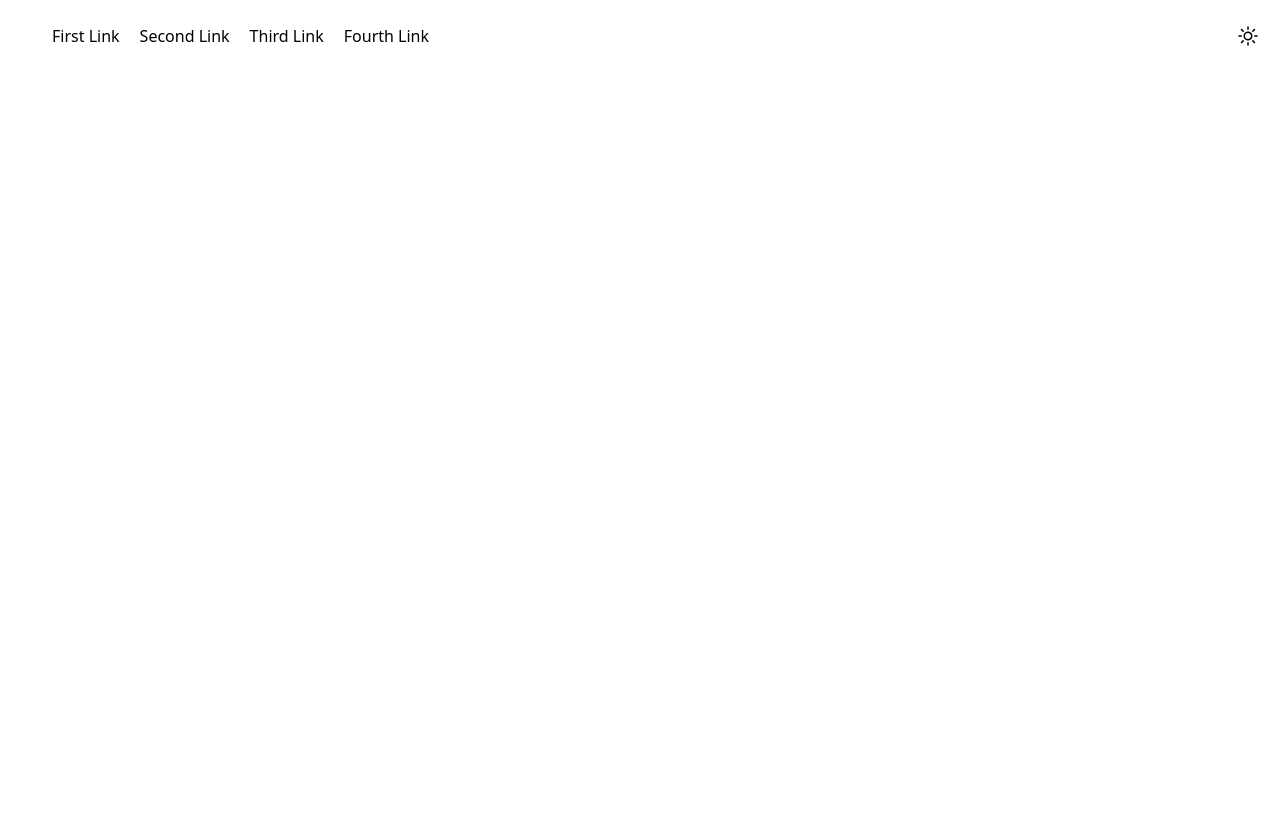
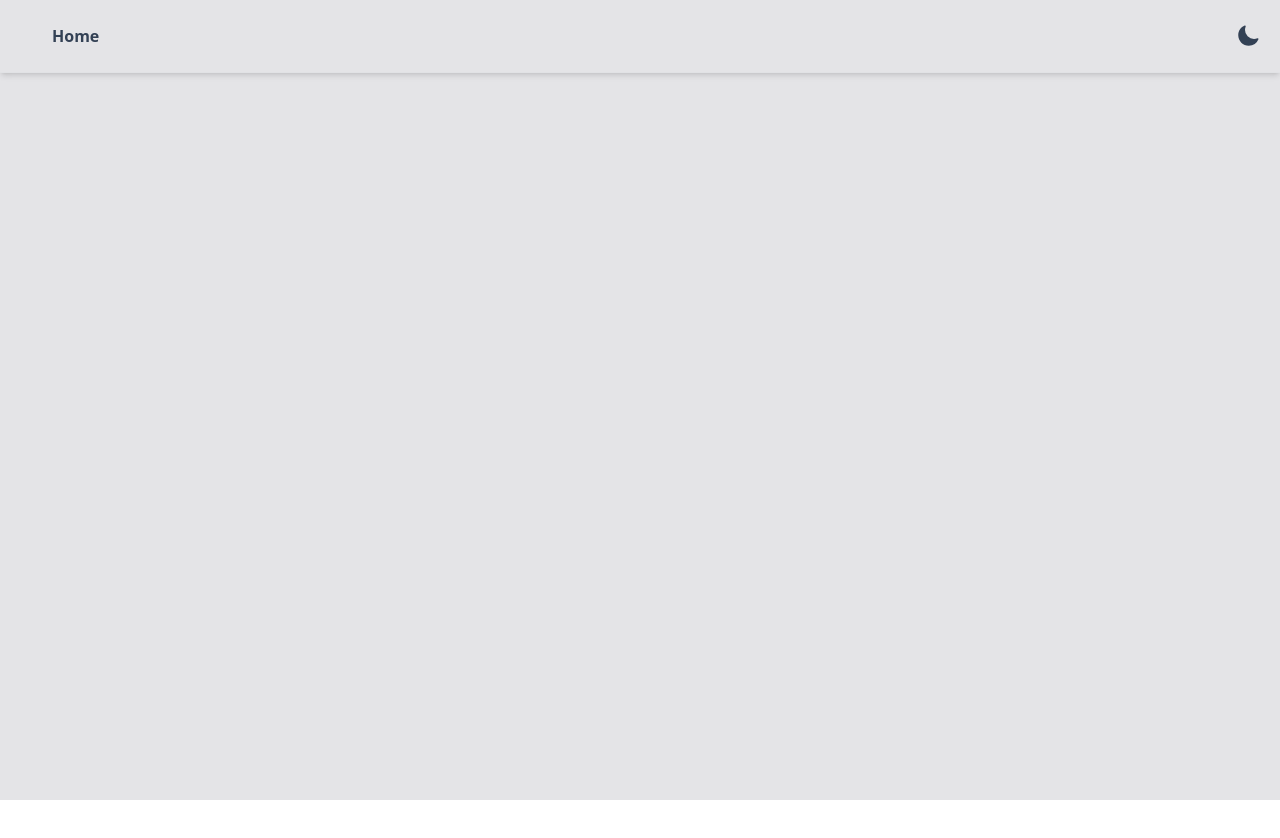
Before and after one commit to guimouraO1/mangas-nest, an Angular app: page / in a window 1280 px wide. Shown: the top 838 px of the page. After the commit the page ends 800 px from the top, so only its background shows below. Built offline with nearby package versions, Linux system fonts and the light colour scheme.

Commit message:
Ajustando Tailwind e LocalStorage Theme

```diff
--- a/src/app/app.component.html
+++ b/src/app/app.component.html
@@ -3,8 +3,7 @@
   [ngClass]="darkModeService.darkModeSignal()"
 >
   <app-navbar />
-
-  <main class="min-h-screen min-w-screen bg-white dark:bg-black">
+  <main class="min-h-screen min-w-screen bg-zinc-200 dark:bg-slate-900">
     <router-outlet />
   </main>
 </body>
--- a/src/app/app.component.ts
+++ b/src/app/app.component.ts
@@ -8,7 +8,6 @@
   selector: 'app-root',
   standalone: true,
   templateUrl: './app.component.html',
-  styleUrl: './app.component.css',
   imports: [RouterOutlet, NavbarComponent, CommonModule],
 })
 export class AppComponent {
--- a/src/app/app.config.ts
+++ b/src/app/app.config.ts
@@ -1,8 +1,27 @@
-import { ApplicationConfig, provideZoneChangeDetection } from '@angular/core';
+import { provideHttpClient } from '@angular/common/http';
+import {
+  APP_INITIALIZER,
+  ApplicationConfig,
+  provideZoneChangeDetection,
+} from '@angular/core';
 import { provideRouter } from '@angular/router';
+import { routes } from './app.routes';
+import { DarkModeService } from './services/dark-mode.service';
 
-import { routes } from './app.routes';
+export function initializer(darkModeService: DarkModeService) {
+  return () => darkModeService.getInitialTheme();
+}
 
 export const appConfig: ApplicationConfig = {
-  providers: [provideZoneChangeDetection({ eventCoalescing: true }), provideRouter(routes)]
+  providers: [
+    provideZoneChangeDetection({ eventCoalescing: true }),
+    provideRouter(routes),
+    provideHttpClient(),
+    {
+      provide: APP_INITIALIZER,
+      useFactory: initializer,
+      deps: [DarkModeService],
+      multi: true,
+    },
+  ],
 };
--- a/src/app/components/navbar/navbar.component.html
+++ b/src/app/components/navbar/navbar.component.html
@@ -1,49 +1,45 @@
-<header class="text-black bg-white dark:bg-purple body-font shadow-sm">
+<header
+  class="body-font shadow-md border-b-1 border-gray-300 border-b-[1px] border-opacity-20 absolute w-screen"
+>
   <div
-    class="container mx-auto flex flex-wrap p-5 flex-col md:flex-row items-center"
+    class="container mx-auto flex flex-wrap p-5 flex-col md:flex-row items-center gap-4"
   >
     <nav
       class="md:mr-auto md:ml-4 md:py-1 md:pl-4 md:border-lflex flex-wrap items-center text-base justify-center"
     >
-      <a class="mr-5 hover:text-white">First Link</a>
-      <a class="mr-5 hover:text-white">Second Link</a>
-      <a class="mr-5 hover:text-white">Third Link</a>
-      <a class="mr-5 hover:text-white">Fourth Link</a>
+      <a
+        class="text-slate-700 dark:text-zinc-200 cursor-pointer font-sans font-semibold"
+        >Home</a
+      >
     </nav>
 
     <div>
-      <div class="">
+      <div>
         @if (darkModeService.darkModeSignal() === 'dark') {
         <span (click)="toggleDarkMode()" class="cursor-pointer">
           <svg
             xmlns="http://www.w3.org/2000/svg"
-            fill="none"
             viewBox="0 0 24 24"
-            stroke-width="1.5"
-            stroke="currentColor"
-            class="size-6"
+            fill="currentColor"
+            class="size-6 text-slate-700 dark:text-zinc-200"
           >
             <path
-              strokeLinecap="round"
-              strokeLinejoin="round"
-              d="M21.752 15.002A9.72 9.72 0 0 1 18 15.75c-5.385 0-9.75-4.365-9.75-9.75 0-1.33.266-2.597.748-3.752A9.753 9.753 0 0 0 3 11.25C3 16.635 7.365 21 12.75 21a9.753 9.753 0 0 0 9.002-5.998Z"
+              d="M12 2.25a.75.75 0 0 1 .75.75v2.25a.75.75 0 0 1-1.5 0V3a.75.75 0 0 1 .75-.75ZM7.5 12a4.5 4.5 0 1 1 9 0 4.5 4.5 0 0 1-9 0ZM18.894 6.166a.75.75 0 0 0-1.06-1.06l-1.591 1.59a.75.75 0 1 0 1.06 1.061l1.591-1.59ZM21.75 12a.75.75 0 0 1-.75.75h-2.25a.75.75 0 0 1 0-1.5H21a.75.75 0 0 1 .75.75ZM17.834 18.894a.75.75 0 0 0 1.06-1.06l-1.59-1.591a.75.75 0 1 0-1.061 1.06l1.59 1.591ZM12 18a.75.75 0 0 1 .75.75V21a.75.75 0 0 1-1.5 0v-2.25A.75.75 0 0 1 12 18ZM7.758 17.303a.75.75 0 0 0-1.061-1.06l-1.591 1.59a.75.75 0 0 0 1.06 1.061l1.591-1.59ZM6 12a.75.75 0 0 1-.75.75H3a.75.75 0 0 1 0-1.5h2.25A.75.75 0 0 1 6 12ZM6.697 7.757a.75.75 0 0 0 1.06-1.06l-1.59-1.591a.75.75 0 0 0-1.061 1.06l1.59 1.591Z"
             />
           </svg>
         </span>
-        } @if(darkModeService.darkModeSignal() === 'null') {
+        } @if(darkModeService.darkModeSignal() === 'light') {
         <span (click)="toggleDarkMode()" class="cursor-pointer">
           <svg
             xmlns="http://www.w3.org/2000/svg"
-            fill="none"
             viewBox="0 0 24 24"
-            stroke-width="1.5"
-            stroke="currentColor"
-            class="size-6"
+            fill="currentColor"
+            class="size-6 text-slate-700 dark:text-zinc-200"
           >
             <path
-              stroke-linecap="round"
-              stroke-linejoin="round"
-              d="M12 3v2.25m6.364.386-1.591 1.591M21 12h-2.25m-.386 6.364-1.591-1.591M12 18.75V21m-4.773-4.227-1.591 1.591M5.25 12H3m4.227-4.773L5.636 5.636M15.75 12a3.75 3.75 0 1 1-7.5 0 3.75 3.75 0 0 1 7.5 0Z"
+              fill-rule="evenodd"
+              d="M9.528 1.718a.75.75 0 0 1 .162.819A8.97 8.97 0 0 0 9 6a9 9 0 0 0 9 9 8.97 8.97 0 0 0 3.463-.69.75.75 0 0 1 .981.98 10.503 10.503 0 0 1-9.694 6.46c-5.799 0-10.5-4.7-10.5-10.5 0-4.368 2.667-8.112 6.46-9.694a.75.75 0 0 1 .818.162Z"
+              clip-rule="evenodd"
             />
           </svg>
         </span>
--- a/src/app/components/navbar/navbar.component.ts
+++ b/src/app/components/navbar/navbar.component.ts
@@ -6,7 +6,6 @@
   standalone: true,
   imports: [],
   templateUrl: './navbar.component.html',
-  styleUrl: './navbar.component.css',
 })
 export class NavbarComponent {
   darkModeService: DarkModeService = inject(DarkModeService);
--- /dev/null
+++ b/src/app/models/theme.model.ts
@@ -0,0 +1,4 @@
+export interface Theme {
+  light: string;
+  dark: string;
+}
--- a/src/app/services/dark-mode.service.ts
+++ b/src/app/services/dark-mode.service.ts
@@ -4,10 +4,20 @@
   providedIn: 'root',
 })
 export class DarkModeService {
-  darkModeSignal = signal<string>('null');
+  darkModeSignal = signal<string>('light');
+
+  getInitialTheme() {
+    let theme = localStorage.getItem('theme');
+    if (!theme) return;
+    this.darkModeSignal.update((value) => theme);
+  }
+
   updateDarkMode() {
-    this.darkModeSignal.update((value) => (value === 'dark' ? 'null' : 'dark'));
-    console.log(this.darkModeSignal);
+    this.darkModeSignal.update((value) =>
+      value === 'dark' ? 'light' : 'dark'
+    );
+    localStorage.setItem('theme', this.darkModeSignal());
   }
+
   constructor() {}
 }
--- a/tailwind.config.js
+++ b/tailwind.config.js
@@ -3,14 +3,11 @@
   darkMode: "class",
   content: ["./src/**/*.{html,ts}"],
   theme: {
-    colors: {
-      black: "#000",
-      white: "#ffffff",
-      purple: "#7e5bef",
-      green: "#13ce66",
-      gray: "#8492a6",
+    extend: {
+      fontFamily: {
+        poppins: ["Poppins", "sans-serif"],
+      },
     },
-    extend: {},
   },
   plugins: [],
 };
```
Also changed, not shown: src/app/app.component.css (deleted), src/app/components/navbar/navbar.component.css (deleted), 2 other files (tests, documents, lock files or other folders).
